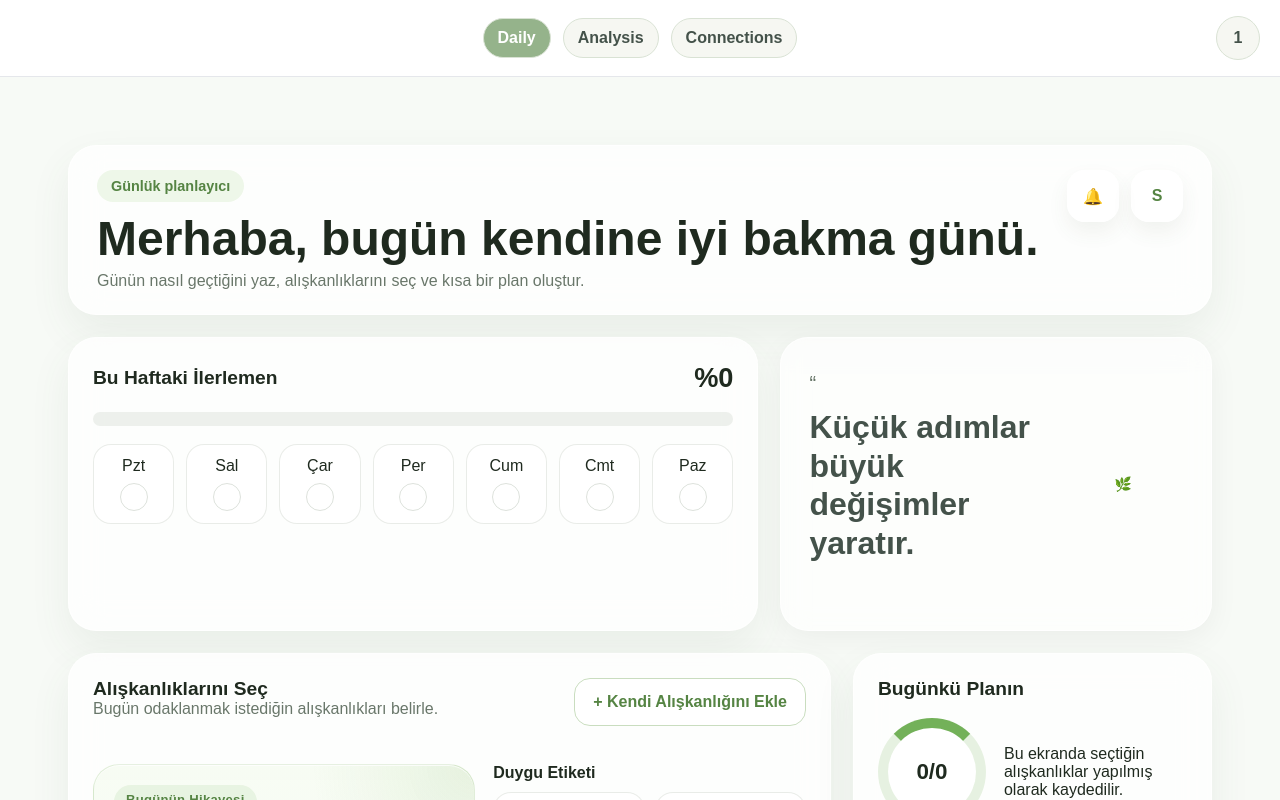
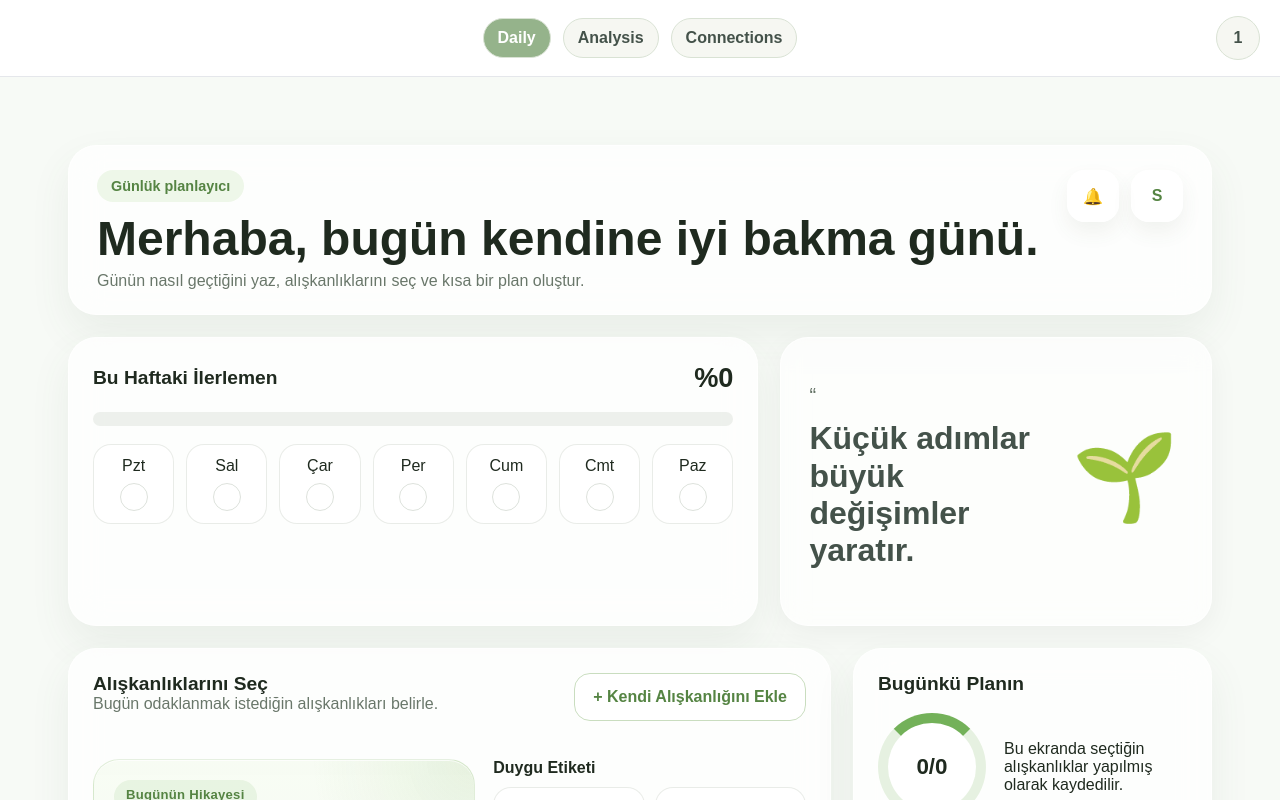
Before and after one commit to Kardelen-ert/Software_Engineering_proje, a React (Vite) app in the folder Frontend/: page /daily in a window 1280 px wide. Shown: the top 800 px of the page. Built offline with nearby package versions, Linux system fonts and the light colour scheme; no server answers; sample sign-in values are in the browser's storage.

Commit message:
Son düzenleme

```diff
--- a/Frontend/src/pages/DailySection/DailySection.css
+++ b/Frontend/src/pages/DailySection/DailySection.css
@@ -253,7 +253,8 @@ h3 {
 .quote-card {
   display: flex;
   justify-content: space-between;
-  align-items: stretch;
+  align-items: center;
+  gap: 24px;
   min-height: 100%;
 }
 
@@ -266,16 +267,27 @@ h3 {
 
 .quote-card h2 {
   font-size: 2rem;
-  line-height: 1.2;
-  max-width: 280px;
+  line-height: 1.16;
+  max-width: 300px;
 }
 
 .plant-illustration {
-  display: grid;
-  place-items: center;
+  display: flex;
+  align-items: center;
+  justify-content: center;
+  flex: 0 0 120px;
   min-width: 120px;
   color: var(--green-dark);
-  font-size: 5rem;
+  overflow: visible;
+}
+
+.plant-emoji {
+  display: inline-block;
+  font-size: 4.5rem;
+  font-family: "Segoe UI Emoji", "Apple Color Emoji", "Noto Color Emoji", sans-serif;
+  line-height: 1;
+  transform: translateY(-6px) scale(6.1);
+  transform-origin: center;
 }
 
 .habit-selection-card,
--- a/Frontend/src/pages/DailySection/DailySection.jsx
+++ b/Frontend/src/pages/DailySection/DailySection.jsx
@@ -362,7 +362,7 @@ export default function DailySection() {
               <h2>Küçük adımlar büyük değişimler yaratır.</h2>
             </div>
             <div className="plant-illustration" aria-hidden="true">
-              <span>🌿</span>
+              <span className="plant-emoji">🌱</span>
             </div>
           </article>
         </section>
```
